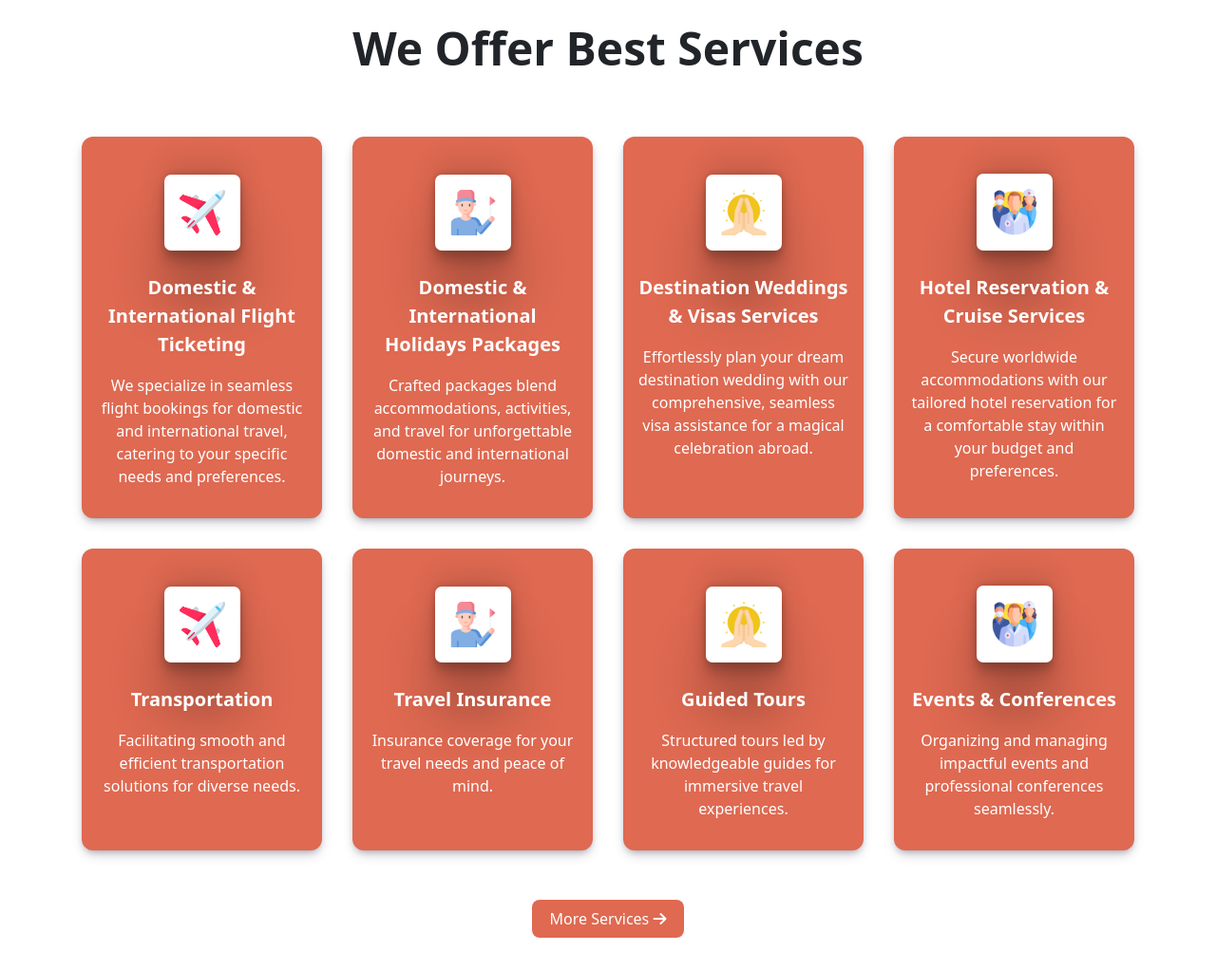
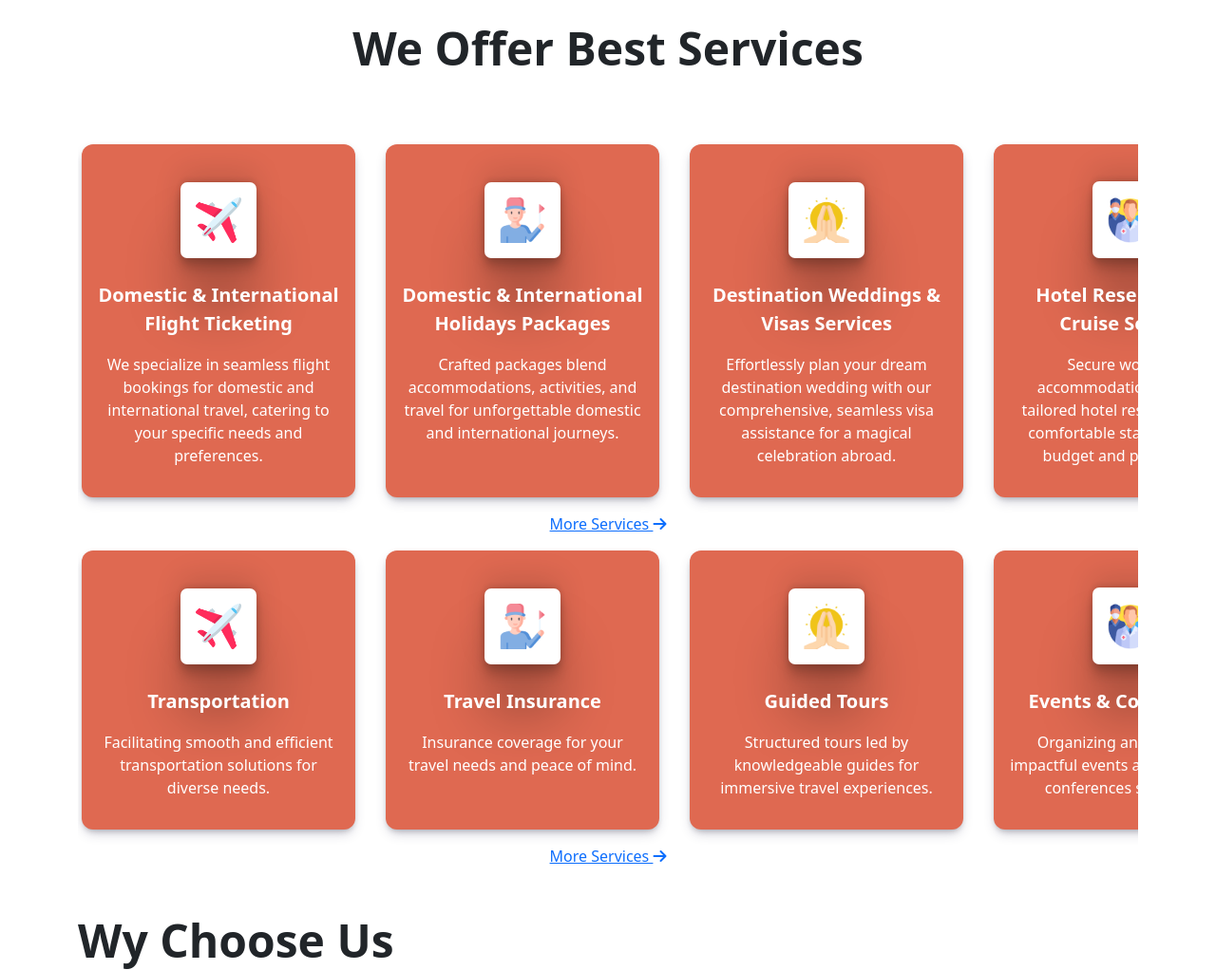
Before and after one commit to sidd9390/Travelnexy, a plain HTML site: page index.html in a window 1280 px wide. Shown: the part 940-1962 px from the top of the page at 95% size. Drawn offline with nearby package versions, Linux system fonts and the light colour scheme.

Commit message:
modified:   assets/css/style.css 	modified:   index.html

```diff
--- a/assets/css/style.css
+++ b/assets/css/style.css
@@ -96,3 +96,16 @@ backdrop-filter: blur(5.6px);
 .card_img{
   box-shadow: rgba(0, 0, 0, 0.25) 0px 54px 55px, rgba(0, 0, 0, 0.12) 0px -12px 30px, rgba(0, 0, 0, 0.12) 0px 4px 6px, rgba(0, 0, 0, 0.17) 0px 12px 13px, rgba(0, 0, 0, 0.09) 0px -3px 5px;
 }
+.services{
+  width: 100%;
+  overflow-x: scroll;
+  display: flex;
+  text-align: center;
+}
+.services::-webkit-scrollbar{
+  display: none;
+}
+.services .service{
+  display: flex;
+  flex-wrap: nowrap;
+}
--- a/index.html
+++ b/index.html
@@ -246,8 +246,9 @@
     <section>
       <div class="container mt-5 mb-5" style="position: relative;">
         <h1 class="display-5 text-center fw-semibold">We Offer Best Services</h1>
-        <div class="mt-5 row d-flex justify-content-center">
-          <div class="col-lg-3 col-md-6 col-12 d-flex justify-content-center p-3">
+        <div class="services">
+          <div class="mt-5 row service">
+            <div class="col-3 d-flex justify-content-center p-3">
               <div class="card" style="width: 18rem; border: 0;">
                 <div class="card-body Home_ser_card text-center" style="border-radius: 12px; color: white; border: 0;">
                   <div style="height: 6rem;" class="d-flex justify-content-center align-items-center mt-3 mb-3">
@@ -259,7 +260,7 @@
                 </div>
               </div>
             </div>
-          <div class="col-lg-3 col-md-6 col-12 d-flex justify-content-center p-3">
+            <div class="col-3 d-flex justify-content-center p-3">
               <div class="card" style="width: 18rem; border: 0;">
                 <div class="card-body Home_ser_card text-center" style="border-radius: 12px; color: white; border: 0;">
                   <div style="height: 6rem;" class="d-flex justify-content-center align-items-center mt-3 mb-3">
@@ -271,7 +272,7 @@
                 </div>
               </div>
             </div>
-          <div class="col-lg-3 col-md-6 col-12 d-flex justify-content-center p-3">
+            <div class="col-3 d-flex justify-content-center p-3">
               <div class="card" style="width: 18rem; border: 0;">
                 <div class="card-body Home_ser_card text-center" style="border-radius: 12px; color: white; border: 0;">
                   <div style="height: 6rem;" class="d-flex justify-content-center align-items-center mt-3 mb-3">
@@ -283,7 +284,7 @@
                 </div>
               </div>
             </div>
-          <div class="col-lg-3 col-md-6 col-12 d-flex justify-content-center p-3">
+            <div class="col-3 d-flex justify-content-center p-3">
               <div class="card" style="width: 18rem; border: 0;">
                 <div class="card-body Home_ser_card text-center" style="border-radius: 12px; color: white; border: 0;">
                   <div style="height: 6rem;" class="d-flex justify-content-center align-items-center mt-3 mb-3">
@@ -296,8 +297,13 @@
               </div>
             </div>
           </div>
-        <div class="row d-flex justify-content-center">
-          <div class="col-lg-3 col-md-6 col-12 d-flex justify-content-center p-3">
+        </div>
+        <div class="text-center">
+          <a href="#">More Services <i class="fa-solid fa-arrow-right"></i></a>
+        </div>
+        <div class="services">
+          <div class="row service">
+            <div class="col-3 d-flex justify-content-center p-3">
               <div class="card" style="width: 18rem; border: 0;">
                 <div class="card-body Home_ser_card text-center" style="border-radius: 12px; color: white; border: 0;">
                   <div style="height: 6rem;" class="d-flex justify-content-center align-items-center mt-3 mb-3">
@@ -311,7 +317,7 @@
                 </div>
               </div>
             </div>
-          <div class="col-lg-3 col-md-6 col-12 d-flex justify-content-center p-3">
+            <div class="col-3 d-flex justify-content-center p-3">
               <div class="card" style="width: 18rem; border: 0;">
                 <div class="card-body Home_ser_card text-center" style="border-radius: 12px; color: white; border: 0;">
                   <div style="height: 6rem;" class="d-flex justify-content-center align-items-center mt-3 mb-3">
@@ -323,7 +329,7 @@
                 </div>
               </div>
             </div>
-          <div class="col-lg-3 col-md-6 col-12 d-flex justify-content-center p-3">
+            <div class="col-3 d-flex justify-content-center p-3">
               <div class="card" style="width: 18rem; border: 0;">
                 <div class="card-body Home_ser_card text-center" style="border-radius: 12px; color: white; border: 0;">
                   <div style="height: 6rem;" class="d-flex justify-content-center align-items-center mt-3 mb-3">
@@ -335,7 +341,7 @@
                 </div>
               </div>
             </div>
-          <div class="col-lg-3 col-md-6 col-12 d-flex justify-content-center p-3">
+            <div class="col-3 d-flex justify-content-center p-3">
               <div class="card" style="width: 18rem; border: 0;">
                 <div class="card-body Home_ser_card text-center" style="border-radius: 12px; color: white; border: 0;">
                   <div style="height: 6rem;" class="d-flex justify-content-center align-items-center mt-3 mb-3">
@@ -347,9 +353,11 @@
                 </div>
               </div>
             </div>
-          <div class="landing_page_sub_btn text-center mt-4">
+          </div>
+
+        </div>
+        <div class="text-center">
           <a href="#">More Services <i class="fa-solid fa-arrow-right"></i></a>
-          </div>
         </div>
       </div>
     </section>
@@ -402,7 +410,7 @@
             </div>
             <div class="col-lg-7 col-12">
               <div class="row d-flex justify-content-center">
-                <div class="col-12">
+                <div class="col-12 d-flex align-items-center">
                   <div class="row mb-5">
                     <div class="col-3 d-flex justify-content-center d-lg-block d-none">
                       <h4 class="display-3 fw-bold p-5 d-flex align-items-center justify-content-center" style="color: #DF6951; box-shadow: rgba(0, 0, 0, 0.4) 0px 2px 4px, rgba(0, 0, 0, 0.3) 0px 7px 13px -3px, rgba(0, 0, 0, 0.2) 0px -3px 0px inset;">3</h4>
```
Lines whose indentation alone changed are shown as unchanged.
